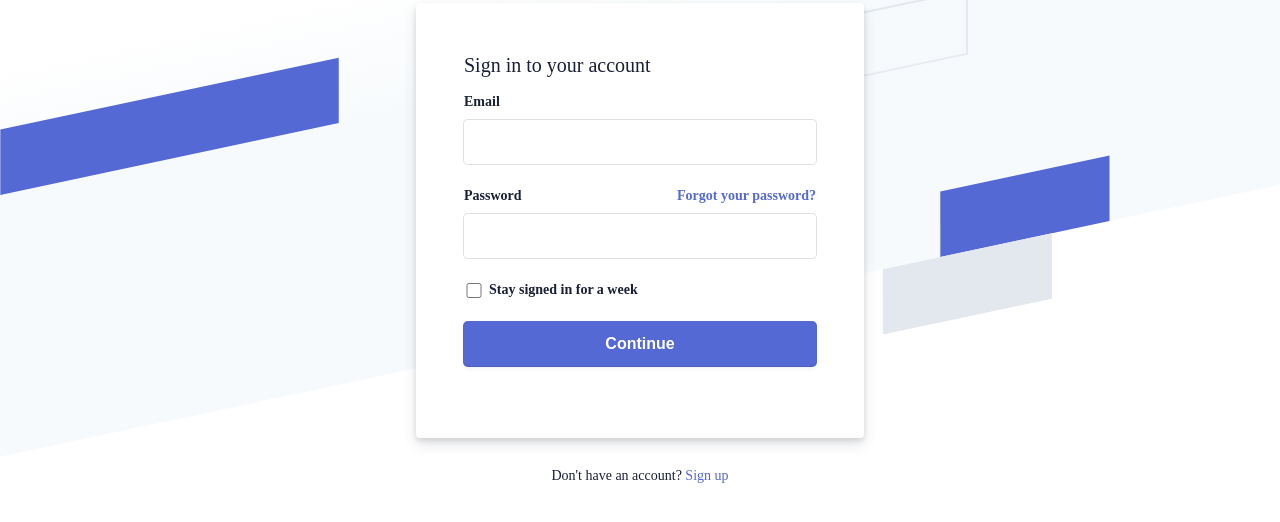
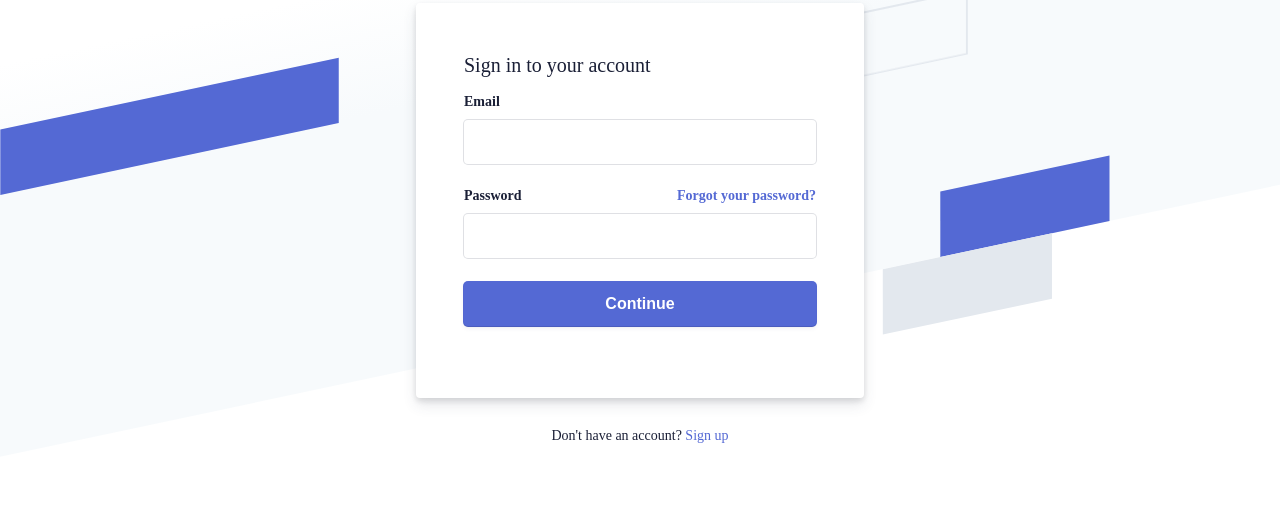
Before and after one commit to olyrajak/login-form-first, a plain HTML site: page index.html in a window 1280 px wide. Shown: the part 130-652 px from the top of the page. Drawn offline with Linux system fonts and the light colour scheme.

Commit message:
Update index.html

```diff
--- a/index.html
+++ b/index.html
@@ -63,11 +63,7 @@
                                     </div>
                                     <input type="password" name="password">
                                 </div>
-                                <div class="field field-checkbox pb-24 flex align-center">
-                                    <label for="checkbox">
-                    <input type="checkbox" name="checkbox"> Stay signed in for a week
-                  </label>
-                                </div>
+
                                 <div class="field pb-24">
                                     <input type="submit" name="submit" value="Continue">
                                 </div>
```
